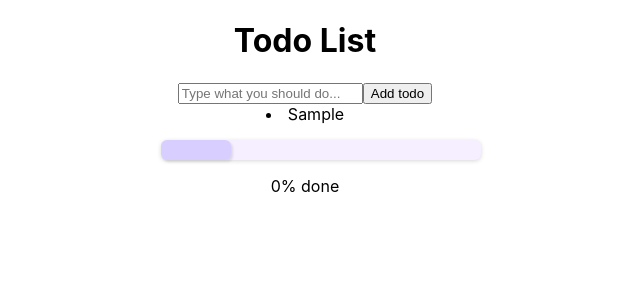
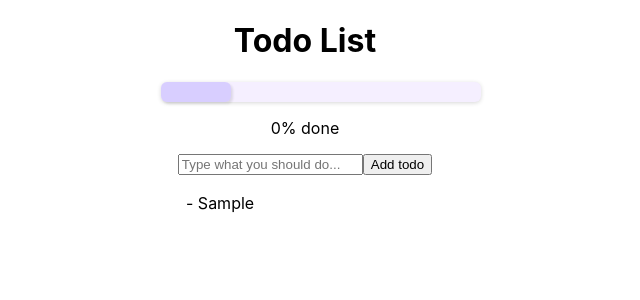
Before and after one commit to cone26/todo-app, a React (Create React App) app: page / in a window 1280 px wide. Both pictures are taken after typing "Sample" into the empty fields and a click on the button "Add todo". Shown: the top 300 px of the page, without its empty margins (335-975 px from the left). Built offline with nearby package versions, Linux system fonts and the light colour scheme.

Commit message:
edit: read me

```diff
--- a/src/App.js
+++ b/src/App.js
@@ -5,7 +5,7 @@ function App() {
   const [todo, setTodo] = React.useState("");
   const [todos, setTodos] = React.useState([]);
   // const [percent, setPercent] = React.useState(0);
-
+  const isDone = " - ";
   const onChange = (event) => setTodo(event.target.value);
   const addTodo = (e) => {
     e.preventDefault();
@@ -18,6 +18,12 @@ function App() {
   return (
     <div className="App">
       <h1>Todo List</h1>
+      <div className="processBar">
+        <div id="unfinished">
+          <div id="done"></div>
+        </div>
+      </div>
+      <span>0% done</span>
       <form onSubmit={addTodo}>
         <input
           onChange={onChange}
@@ -27,15 +33,15 @@ function App() {
         ></input>
         <button>Add todo</button>
       </form>
-      {todos.map((todo, id) => (
-        <li key={id}>{todo}</li>
-      ))}
-      <div className="processBar">
-        <div id="unfinished">
-          <div id="done"></div>
-        </div>
-      </div>
-      <span>0% done</span>
+
+      <ul className="todos">
+        {todos.map((todo, id) => (
+          <li key={id}>
+            {isDone}
+            {todo}
+          </li>
+        ))}
+      </ul>
     </div>
   );
 }
--- a/src/index.css
+++ b/src/index.css
@@ -5,6 +5,9 @@ body {
     sans-serif;
   -webkit-font-smoothing: antialiased;
   -moz-osx-font-smoothing: grayscale;
+  display: flex;
+  justify-content: center;
+  font: "Varela Round";
 }
 
 code {
@@ -38,3 +41,20 @@ code {
   box-shadow: rgba(0, 0, 0, 0.15) 1.95px 1.95px 2.6px;
   /* box-shadow: rgba(149, 157, 165, 0.2) 0px 8px 24px; */
 }
+
+.todos {
+  margin: 14px;
+  display: flex;
+  flex-direction: column;
+  align-items: flex-start;
+  font: 26px;
+}
+
+li {
+  list-style: none;
+  margin: 3px;
+}
+
+form {
+  margin: 15px;
+}
```
Also changed, not shown: 1 other file (tests, documents, lock files or other folders).
